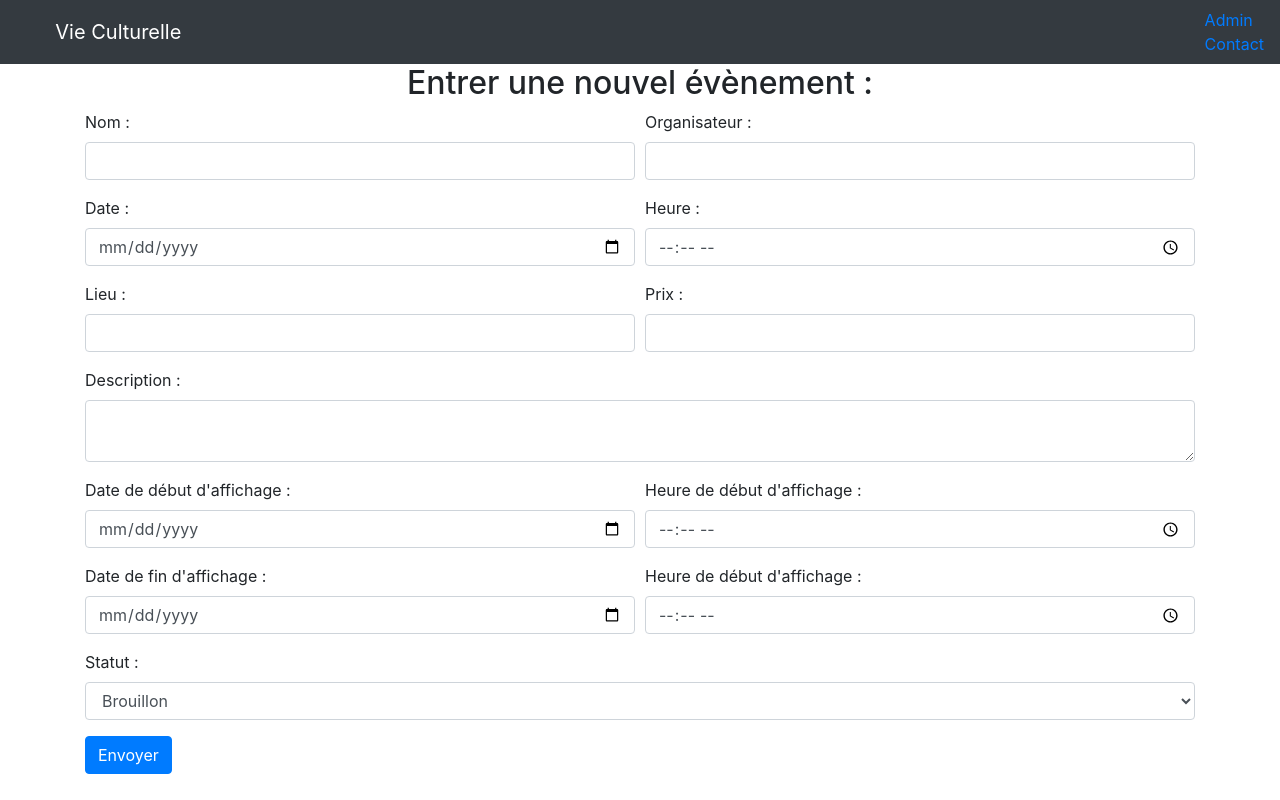
After one commit to AdelineDs/culture, a PHP site: template App/views/pages/admin.twig in a window 1280 px wide. The commit adds this page. Run offline with PHP 8.4, Linux system fonts and the light colour scheme; the template is opened without the code that fills it, so the values that code supplies are empty; some libraries are stand-ins or nearby versions.

Commit message:
modification de la requete sql pour la récupération des events + création du formulaire de création d'évènement

```diff
--- a/App/Controllers/PagesController.php
+++ b/App/Controllers/PagesController.php
@@ -16,4 +16,8 @@ class  PagesController extends Controller {
         $this->render($response, 'pages/home.twig', ['events' => $events]);
     }
 
+    public function admin(RequestInterface $request, ResponseInterface $response) {
+        $this->render($response, 'pages/admin.twig');
+    }
+
 }
--- a/App/Models/EventsManager.php
+++ b/App/Models/EventsManager.php
@@ -5,7 +5,7 @@ class EventsManager extends Model{
 
     // return all events
     public function getEvents() {
-        $sql = 'SELECT id, name, organizer, date, place, price, description, start_view_date, end_view_date, status  FROM '
+        $sql = 'SELECT id, name, organizer, DATE_FORMAT(date, "%d/%m/%Y") as date_fr, hour, place, price, description, start_view_date, start_view_hour, end_view_date, end_view_hour, status  FROM '
             . 'events  ORDER BY date DESC';
         $events = $this->executeQuery($sql)->fetchAll(\PDO::FETCH_OBJ);
         return $events;
--- a/App/views/layout.twig
+++ b/App/views/layout.twig
@@ -13,6 +13,7 @@
                 </div>
             </div>
             <div class="nav navbar-nav">
+                <li><a href="{{ path_for('admin')}}">Admin</a></li>
                 <li><a href="#">Contact</a></li>
             </div>
         </nav>
--- /dev/null
+++ b/App/views/pages/admin.twig
@@ -0,0 +1,72 @@
+{% extends "layout.twig" %}
+
+{% block content %}
+     <h2 class="d-flex justify-content-center">Entrer une nouvel évènement :</h2>
+    <form action="" method="post">
+        <div class="form-row">
+            <div class="form-group col-md-6">
+                <label for="name">Nom : </label>
+                <input type="text" class="form-control" id="name"  placeholder="" required>
+            </div>
+            <div class="form-group col-md-6">
+                <label for="organizer">Organisateur : </label>
+                <input type="text" class="form-control" id="organizer"  placeholder="" required>
+            </div>
+        </div>
+        <div class="form-row">
+            <div class="form-group col-md-6">
+                <label for="date">Date : </label>
+                <input type="date" class="form-control" id="date"  placeholder="" min="2019-01-01" max="2100-12-31" required>
+            </div>
+            <div class="form-group col-md-6">
+                <label for="hour">Heure : </label>
+                <input type="time" class="form-control" id="hour"  placeholder="" min="00:00" max="23:59" required>
+            </div>
+        </div>
+        <div class="form-row">
+            <div class="form-group col-md-6">
+                <label for="place">Lieu : </label>
+                <input type="text" class="form-control" id="place"  placeholder="" required>
+            </div>
+            <div class="form-group col-md-6">
+                <label for="price">Prix : </label>
+                <input type="text" class="form-control" id="price"  placeholder="" required>
+            </div>
+        </div>
+        <div class="form-group">
+            <label for="description">Description : </label>
+            <textarea type="text" class="form-control" id="description"  placeholder="" required></textarea>
+        </div>
+        <div class="form-row">
+            <div class="form-group col-md-6">
+                <label for="start_view_date">Date de début d'affichage : </label>
+                <input type="date" class="form-control" id="start_view_date"  placeholder="" min="2019-01-01" max="2100-12-31" required>
+            </div>
+            <div class="form-group col-md-6">
+                <label for="start_view_hour">Heure de début d'affichage : </label>
+                <input type="time" class="form-control" id="start_view_hour"  placeholder="" min="00:00" max="23:59" required>
+            </div>
+        </div>
+        <div class="form-row">
+            <div class="form-group col-md-6">
+                <label for="end_view_date">Date de fin d'affichage : </label>
+                <input type="date" class="form-control" id="end_view_date"  placeholder="" min="2019-01-01" max="2100-12-31" required>
+            </div>
+            <div class="form-group col-md-6">
+                <label for="end_view_hour">Heure de début d'affichage : </label>
+                <input type="time" class="form-control" id="end_view_hour"  placeholder="" min="00:00" max="23:59" required>
+            </div>
+        </div>
+        <div class="form-group">
+            <label for="status">Statut : </label>
+            <select type="text" class="form-control" id="status"  placeholder="" required>
+                <option>Brouillon</option>
+                <option>Publié</option>
+                <option>Archivé</option>
+            </select>
+        </div>
+        <div class="form-group">
+            <input type="submit" class="btn btn-primary" value="Envoyer" >
+        </div>
+    </form>
+{% endblock %}
--- a/App/views/pages/home.twig
+++ b/App/views/pages/home.twig
@@ -12,7 +12,8 @@
         <div class="row justify-content-around" >
             <p>{{ event.name }}</p>
             <p>{{ event.place }}</p>
-            <p>{{ event.date }}</p>
+            <p>{{ event.date_fr }}</p>
+            <p>{{ event.hour }}</p>
             <p>{{ event.price }}</p>
             <p>{{ event.description }}</p>
             <p>{{ event.status}}</p>
--- a/public/index.php
+++ b/public/index.php
@@ -14,5 +14,6 @@ require ('../app/container.php');
 $container = $app->getContainer();
 
 $app->get('/', \App\Controllers\PagesController::class . ':home')->setName('root');
+$app->get('/admin', \App\Controllers\PagesController::class . ':admin')->setName('admin');
 
 $app->run();
```
